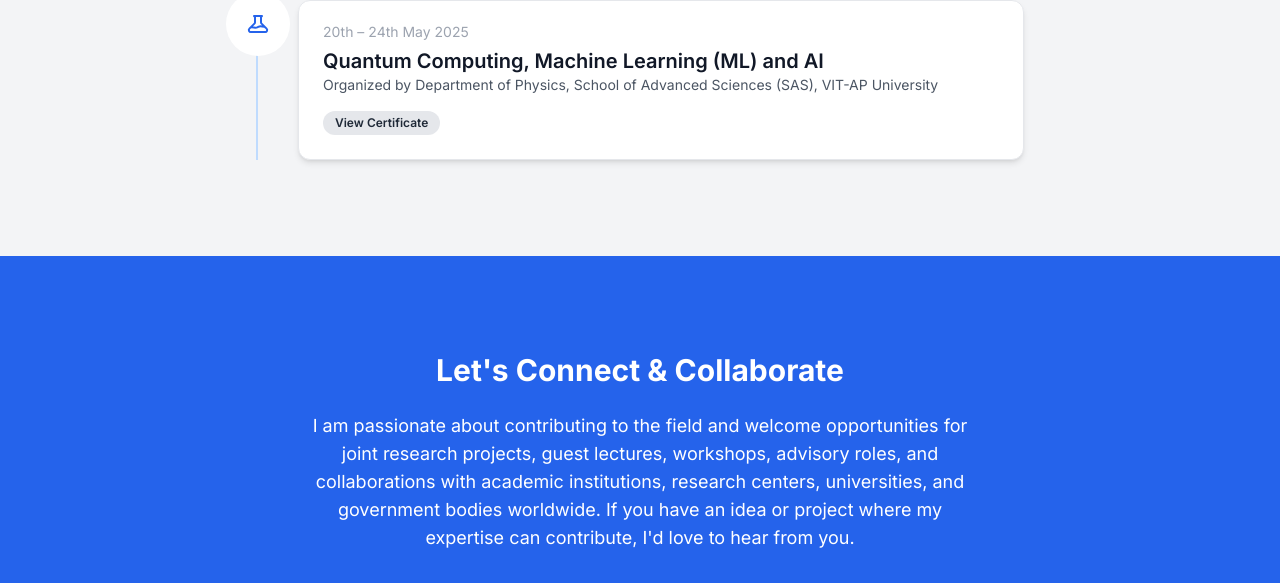
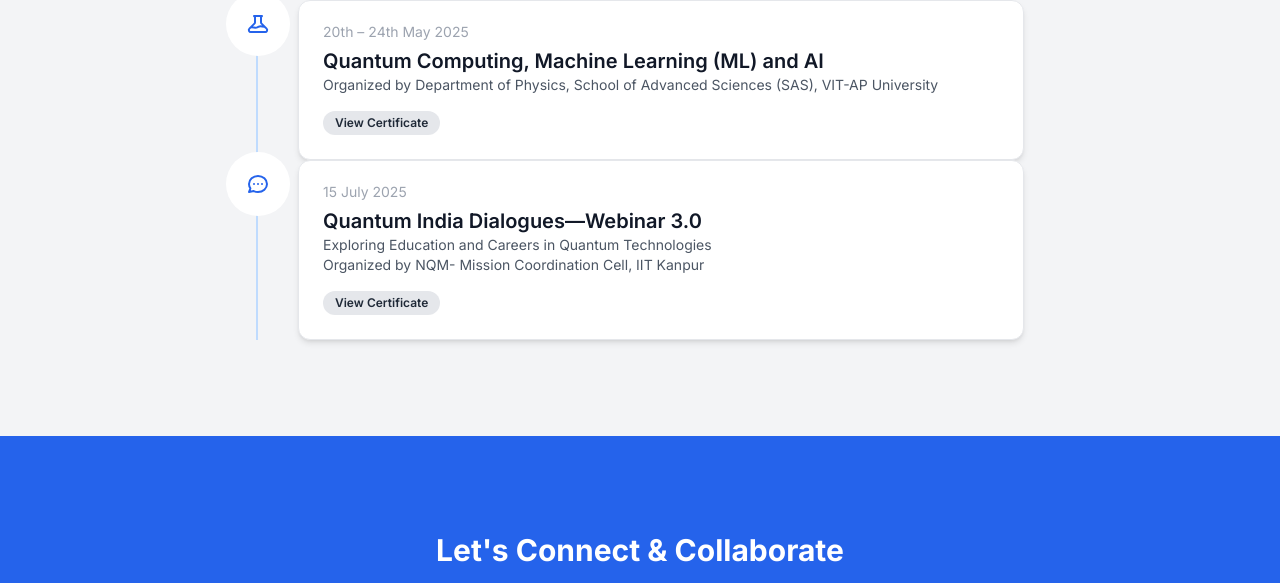
Before and after one commit to rahulkumareconomist/rahulkumareconomist.github.io, a website: page index.html in a window 1280 px wide. Shown: the part 4484-5067 px from the top of the page. Drawn offline with nearby package versions, Linux system fonts and the light colour scheme.

Commit message:
updated
certificate quantum computing

```diff
--- a/index.html
+++ b/index.html
@@ -256,6 +256,21 @@
                             </div>
                         </div>
                     </div>
+                    <!-- Timeline Item 4 -->
+                    <div class="ml-10">
+                        <span class="absolute flex items-center justify-center w-12 h-12 bg-white rounded-full -left-6 ring-8 ring-white">
+                           <svg class="w-6 h-6 text-blue-600" fill="none" stroke="currentColor" viewBox="0 0 24 24" xmlns="http://www.w3.org/2000/svg"><path stroke-linecap="round" stroke-linejoin="round" stroke-width="2" d="M8 12h.01M12 12h.01M16 12h.01M21 12c0 4.418-4.03 8-9 8a9.863 9.863 0 01-4.255-.949L3 20l1.395-3.72C3.512 15.042 3 13.574 3 12c0-4.418 4.03-8 9-8s9 3.582 9 8z"></path></svg>
+                        </span>
+                         <div class="bg-white p-6 rounded-xl shadow-md border border-gray-200">
+                            <time class="block mb-2 text-sm font-normal leading-none text-gray-400">15 July 2025</time>
+                            <h3 class="text-xl font-semibold text-gray-900">Quantum India Dialogues—Webinar 3.0</h3>
+                            <p class="text-sm text-gray-600">Exploring Education and Careers in Quantum Technologies</p>
+                            <p class="text-sm text-gray-600 mb-3">Organized by NQM- Mission Coordination Cell, IIT Kanpur</p>
+                            <div class="mt-4 flex flex-wrap gap-2">
+                                <a href="images/QUANTUM_CERTIFICATE.jpeg" target="_blank" class="inline-block bg-gray-200 text-gray-800 text-xs font-semibold px-3 py-1 rounded-full hover:bg-gray-300">View Certificate</a>
+                            </div>
+                        </div>
+                    </div>
                 </div>
             </div>
         </div>
```
Also changed, not shown: images/QUANTUM_CERTIFICATE.jpeg (added), 1 other file.
